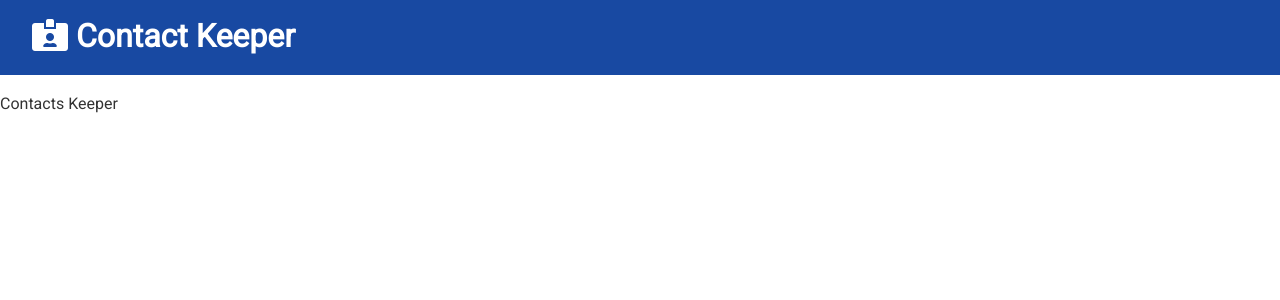
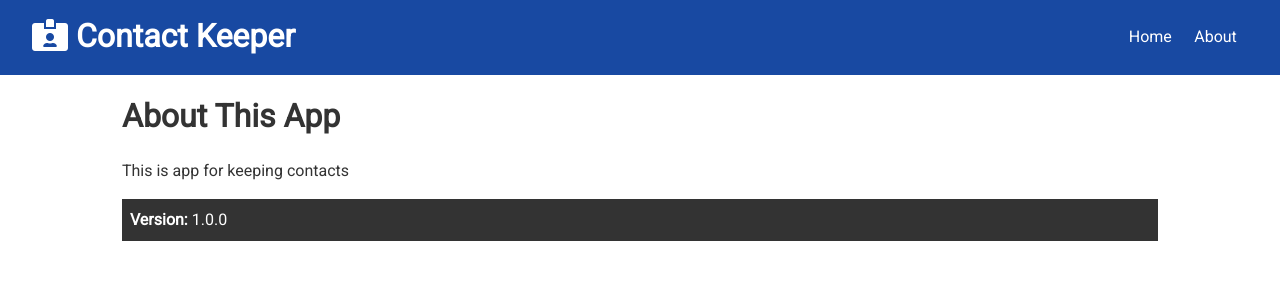
Before and after one commit to mechnicov/reactive-contacts, a React (Create React App) app in the folder client/: page /about in a window 1280 px wide. Shown: the top 300 px of the page. Built offline with nearby package versions, Linux system fonts and the light colour scheme.

Commit message:
Add routes for home and about pages

```diff
--- a/client/src/App.js
+++ b/client/src/App.js
@@ -1,14 +1,24 @@
-import React from 'react'
+import React, { Fragment } from 'react'
+import { BrowserRouter as Router, Route, Switch } from 'react-router-dom'
 import Navbar from './components/layout/Navbar'
+import Home from './components/pages/Home'
+import About from './components/pages/About'
 import './App.css'
 
 const App = () => {
   return (
-    <div className="App">
-      <Navbar/>
-      Contacts Keeper
-    </div>
-  );
+    <Router>
+      <Fragment>
+        <Navbar/>
+        <div className="container">
+          <Switch>
+            <Route exact path='/' component={Home}/>
+            <Route exact path='/about' component={About}/>
+          </Switch>
+        </div>
+      </Fragment>
+    </Router>
+  )
 }
 
-export default App;
+export default App
--- a/client/src/components/layout/Navbar.js
+++ b/client/src/components/layout/Navbar.js
@@ -1,5 +1,6 @@
 import React from 'react'
 import PropTypes from 'prop-types'
+import { Link } from 'react-router-dom'
 
 const Navbar = ({ title, icon }) => {
   return (
@@ -7,6 +8,10 @@
       <h1>
         <i className={icon}/> {title}
       </h1>
+      <ul>
+        <li><Link to='/'>Home</Link></li>
+        <li><Link to='/about'>About</Link></li>
+      </ul>
     </div>
   )
 }
--- /dev/null
+++ b/client/src/components/pages/About.js
@@ -0,0 +1,17 @@
+import React from 'react'
+
+const About = () => {
+  return (
+    <div>
+      <h1>About This App</h1>
+      <p className='my-1'>
+        This is app for keeping contacts
+      </p>
+      <p className='bg-dark p'>
+        <strong>Version: </strong> 1.0.0
+      </p>
+    </div>
+  )
+}
+
+export default About
--- /dev/null
+++ b/client/src/components/pages/Home.js
@@ -0,0 +1,11 @@
+import React from 'react'
+
+const Home = () => {
+  return (
+    <div>
+      <h1>Home</h1>
+    </div>
+  )
+}
+
+export default Home
```
